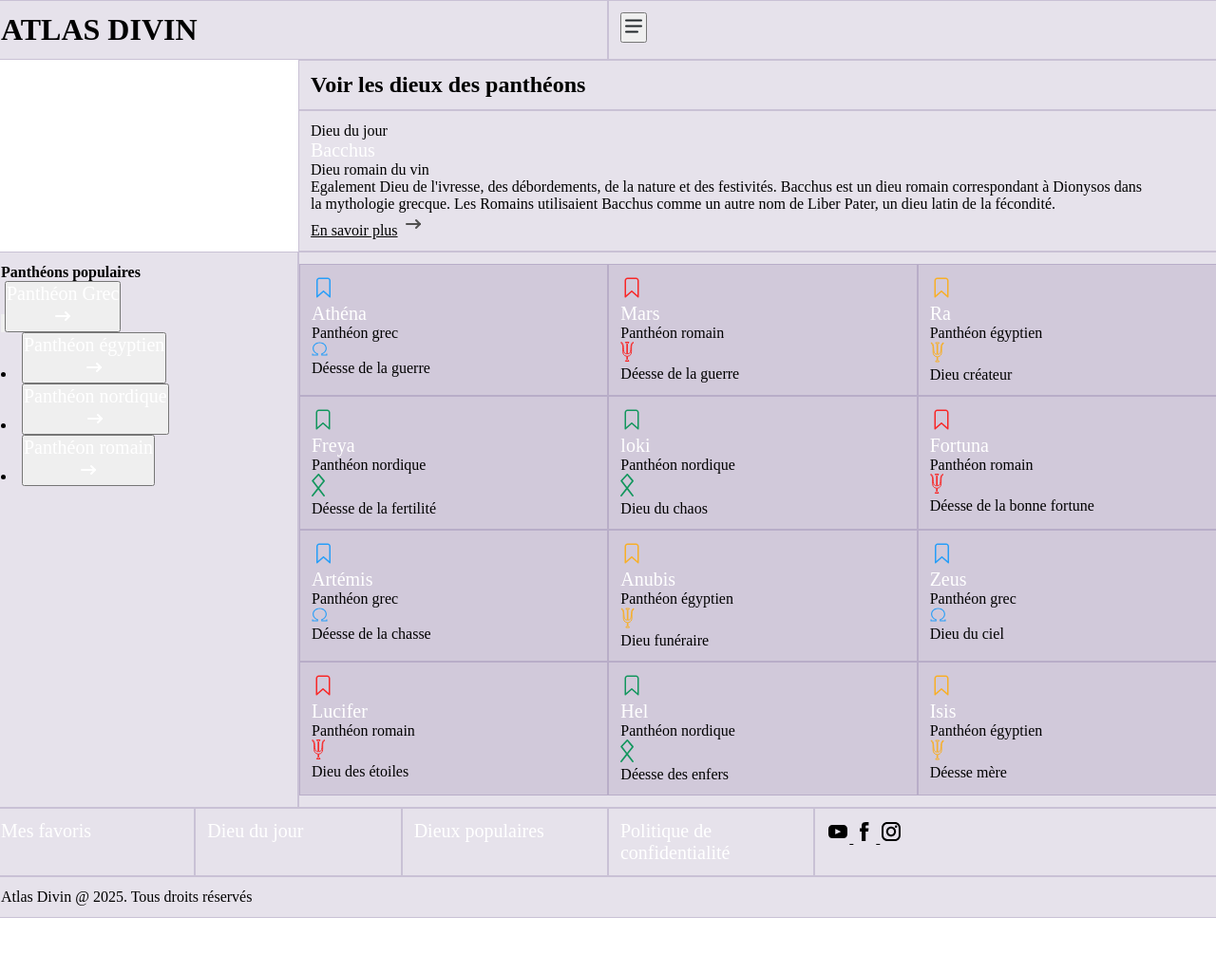
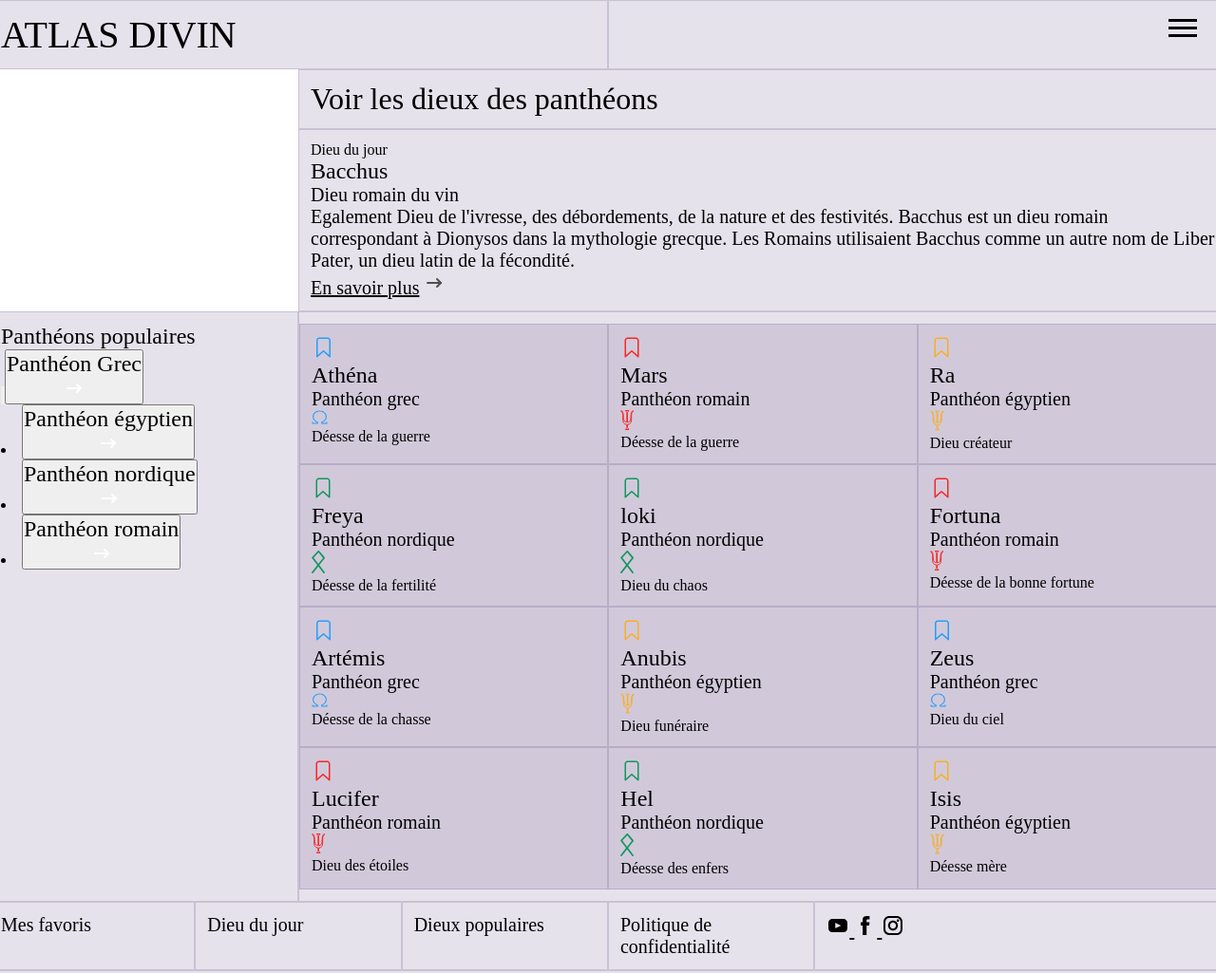
Before and after one commit to OscarDu93/atlas-divin, a website built with Parcel: page src/index.html in a window 1280 px wide. Shown: the top 1025 px of the page at 95% size. Before the commit the page ends 967 px from the top, so only its background shows below. Built offline with nearby package versions, Linux system fonts and the light colour scheme; a web font is replaced by a local one.

Commit message:
burger menu

```diff
--- a/src/css/_font.css
+++ b/src/css/_font.css
@@ -1,8 +1,63 @@
+h1 {
+  font-family: "Caesar Dressing";
+  font-size: 40px;
+  font-style: normal;
+  font-weight: 400;
+  line-height: normal;
+}
+
+h2 {
+  font-family: "Caesar Dressing";
+  font-size: 32px;
+  font-style: normal;
+  font-weight: 400;
+  line-height: normal;
+}
+
 h3 {
-  color: var(--Background, #fff);
   font-family: "Caesar Dressing";
+  font-size: 24px;
+  font-style: normal;
+  font-weight: 400;
+  line-height: normal;
+}
+
+h4 {
+  font-family: "Bubbler One";
+  font-size: 24px;
+  font-style: normal;
+  font-weight: 400;
+  line-height: normal;
+}
+
+.text {
+  font-family: "Bubbler One";
   font-size: 20px;
   font-style: normal;
   font-weight: 400;
   line-height: normal;
 }
+
+.bold {
+  font-family: "Caesar Dressing";
+  font-size: 16px;
+  font-style: normal;
+  font-weight: 400;
+  line-height: normal;
+}
+
+.description {
+  font-family: "Bubbler One";
+  font-size: 16px;
+  font-style: normal;
+  font-weight: 400;
+  line-height: normal;
+}
+
+a {
+  font-family: "Bubbler One";
+  font-size: 20px;
+  font-style: normal;
+  font-weight: 400;
+  line-height: normal;
+}
--- a/src/css/main.css
+++ b/src/css/main.css
@@ -3,3 +3,4 @@
 @import "./_layout.css";
 @import "./modules/_example.css";
 @import "../../node_modules/bootstrap/dist/css/bootstrap-grid.css";
+@import "./modules/_menu.css";
--- /dev/null
+++ b/src/css/modules/_menu.css
@@ -0,0 +1,59 @@
+.burger {
+  position: fixed;
+  top: 20px;
+  right: 20px;
+  z-index: 1;
+  width: 30px;
+  height: 19px;
+}
+
+.burger div {
+  position: absolute;
+  width: 100%;
+  height: 3px;
+  background: #000;
+  transition: transform 0.3s, opacity 0.3s;
+}
+
+.burger div:nth-child(1) {
+  top: 0;
+}
+
+.burger div:nth-child(2) {
+  top: 8px;
+}
+
+.burger div:nth-child(3) {
+  top: 16px;
+}
+
+.burger.is-active div:nth-child(1) {
+  transform: translateY(8px) rotate(45deg);
+}
+
+.burger.is-active div:nth-child(2) {
+  transform: translateX(100%);
+  opacity: 0;
+}
+
+.burger.is-active div:nth-child(3) {
+  transform: translateY(-8px) rotate(-45deg);
+}
+
+.menu {
+  position: fixed;
+  top: 0;
+  right: 0;
+  bottom: 0;
+  left: 0;
+  padding: 50px;
+  background: #ccc;
+  pointer-events: none;
+  transform: translateY(-100%);
+  transition: transform 0.3s;
+}
+
+.menu.is-active {
+  pointer-events: auto;
+  transform: translateY(0);
+}
--- a/src/index.html
+++ b/src/index.html
@@ -23,49 +23,18 @@
       <div class="row">
         <div class="col-10 col-lg-6"><h1>ATLAS DIVIN</h1></div>
         <div class="col-2 col-lg-6">
-          <button>
-            <svg
-              xmlns="http://www.w3.org/2000/svg"
-              width="24"
-              height="25"
-              viewBox="0 0 24 25"
-              fill="none"
-            >
-              <g clip-path="url(#clip0_57_2369)">
-                <path
-                  d="M4 6.5H20"
-                  stroke="#21272A"
-                  stroke-width="2"
-                  stroke-linecap="round"
-                  stroke-linejoin="round"
-                />
-                <path
-                  d="M4 12.5H20"
-                  stroke="#21272A"
-                  stroke-width="2"
-                  stroke-linecap="round"
-                  stroke-linejoin="round"
-                />
-                <path
-                  d="M4 18.5H16"
-                  stroke="#21272A"
-                  stroke-width="2"
-                  stroke-linecap="round"
-                  stroke-linejoin="round"
-                />
-              </g>
-              <defs>
-                <clipPath id="clip0_57_2369">
-                  <rect
-                    width="24"
-                    height="24"
-                    fill="white"
-                    transform="translate(0 0.5)"
-                  />
-                </clipPath>
-              </defs>
-            </svg>
-          </button>
+          <div class="burger">
+            <div></div>
+            <div></div>
+            <div></div>
+          </div>
+          <div class="menu">
+            <ul>
+              <li><a href="#">Lien 1</a></li>
+              <li><a href="#">Lien 2</a></li>
+              <li><a href="#">Lien 3</a></li>
+            </ul>
+          </div>
         </div>
       </div>
     </header>
@@ -730,16 +699,16 @@
       <footer>
         <div class="row">
           <div class="col-12 col-lg-2">
-            <h3 class="footer">Mes favoris</h3>
+            <p class="text">Mes favoris</p>
           </div>
           <div class="col-12 col-lg-2">
-            <h3 class="footer">Dieu du jour</h3>
+            <p class="text">Dieu du jour</p>
           </div>
           <div class="col-12 col-lg-2">
-            <h3 class="footer">Dieux populaires</h3>
+            <p class="text">Dieux populaires</p>
           </div>
           <div class="col-6 col-lg-2">
-            <h3 class="footer">Politique de confidentialité</h3>
+            <p class="text">Politique de confidentialité</p>
           </div>
           <div class="col-6 col-lg-4">
             <a href="https://www.youtube.com">
--- a/src/js/main.js
+++ b/src/js/main.js
@@ -0,0 +1,9 @@
+var burger = document.querySelector(".burger");
+var menu = document.querySelector(".menu");
+
+var toggleMenu = function toggleMenu() {
+  menu.classList.toggle("is-active");
+  burger.classList.toggle("is-active");
+};
+
+burger.addEventListener("click", toggleMenu);
```
